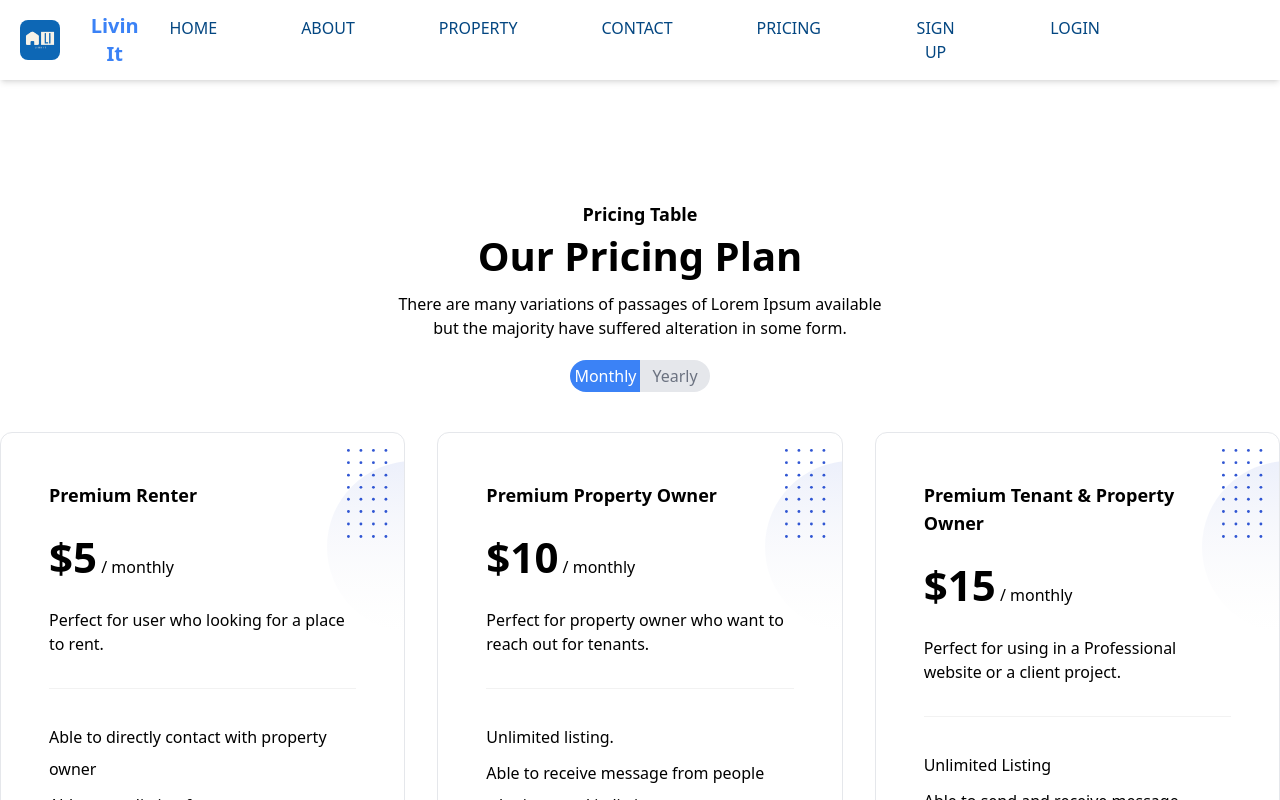
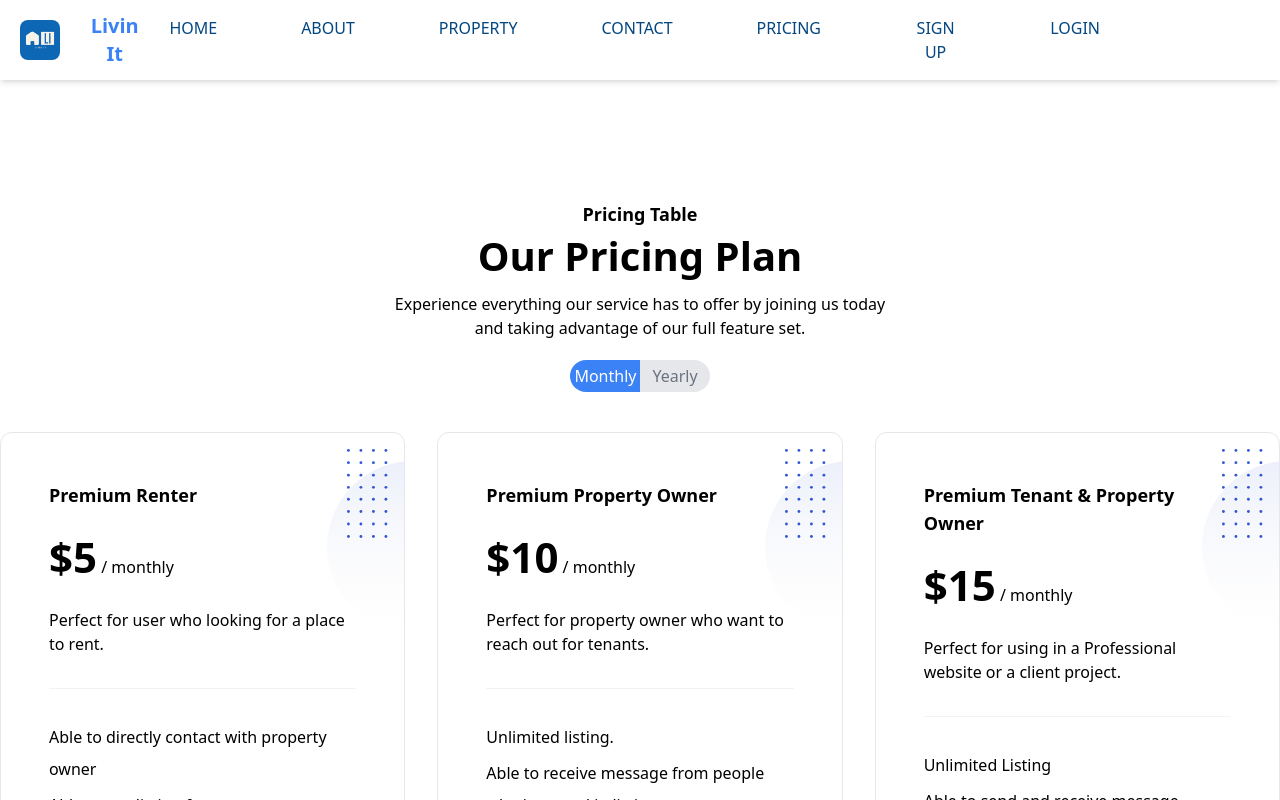
Before and after one commit to soulden1202/group-3-capstone-project, a React (Create React App) app: page /pricing in a window 1280 px wide. Shown: the top 800 px of the page. Built offline with nearby package versions, Linux system fonts and the light colour scheme; no server answers.

Commit message:
update query so state work with zipcode

```diff
--- a/src/containers/contact/Contact.jsx
+++ b/src/containers/contact/Contact.jsx
@@ -80,7 +80,7 @@ const Contact = () => {
   };
 
   return (
-    <div className="flex flex-col fixed w-full h-full items-center bg-white bg-contact">
+    <div className="flex flex-col fixed w-full h-full items-center bg-contact">
       <div className="flex text-3xl font-bold mt-[8%] text-black ">
         <p className="">Contact Us</p>
       </div>
--- a/src/containers/pricing/Pricing.jsx
+++ b/src/containers/pricing/Pricing.jsx
@@ -75,9 +75,8 @@ const Pricing = () => {
                       Our Pricing Plan
                     </h2>
                     <p className="text-body-color text-base">
-                      There are many variations of passages of Lorem Ipsum
-                      available but the majority have suffered alteration in
-                      some form.
+                      Experience everything our service has to offer by joining
+                      us today and taking advantage of our full feature set.
                     </p>
                     <div className="flex flex-row w-full mt-5 justify-center">
                       <button
--- a/src/containers/property/Property.jsx
+++ b/src/containers/property/Property.jsx
@@ -36,7 +36,7 @@ const Property = () => {
       data: {
         address: address,
         city: city,
-        state: state.toLowerCase(),
+        state: state,
         zipCode: zipCode === "" ? null : Number(zipCode),
       },
     }).then((res) => {
--- a/tailwind.config.js
+++ b/tailwind.config.js
@@ -5,6 +5,7 @@ module.exports = {
     extend: {
       backgroundImage: {
         homepageBg: "url('././assets/city.jpg')",
+        contact: "url('././assets/contact.jpg')",
       },
     },
   },
```
